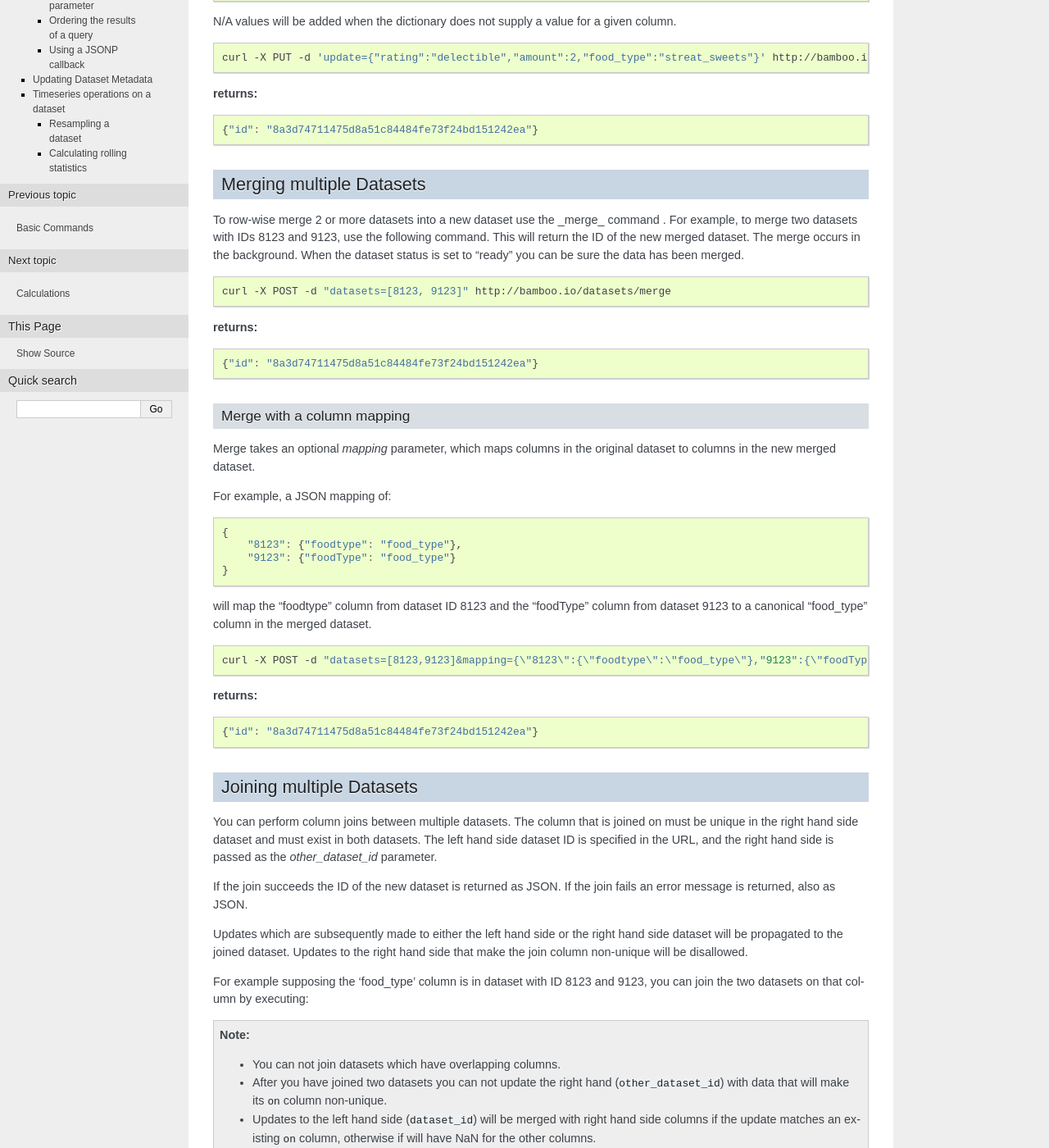
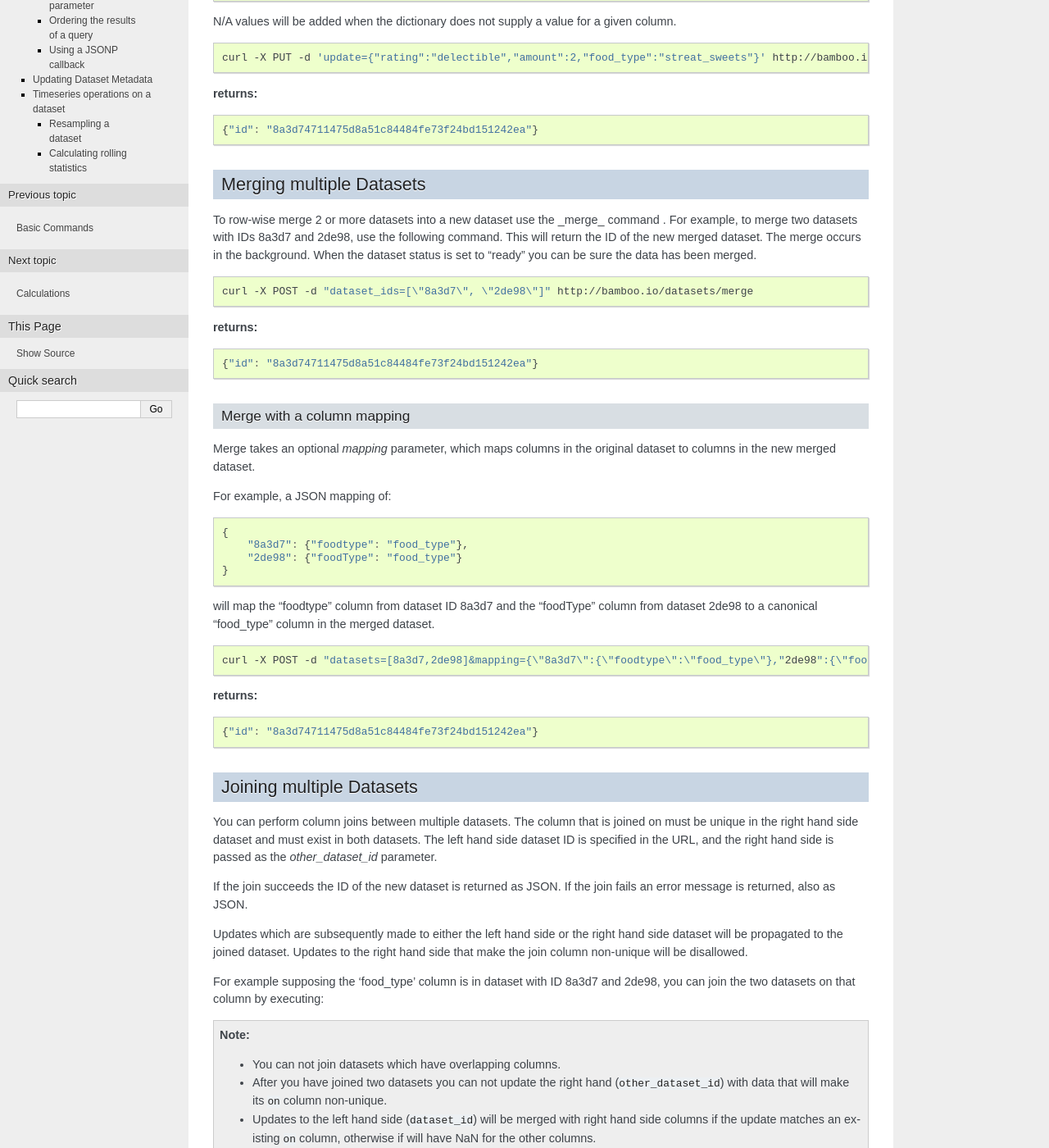
Before and after one commit to pld/bamboo, a Sphinx documentation site: the page built from docs/advanced_commands.rst, in a window 1280 px wide and 1400 px high, scrolled down 470 px. Shown: the whole window at 82% size. Built offline with Sphinx 7.4.7, drawn with Linux system fonts in a browser that asks for light colours; formulas are drawn with MathJax 3; some of the changed text lies outside the part shown.

Commit message:
Updated merge param dataset to dataset_ids and example calls to include escaped quotes and bamboo style dataset ids

```diff
--- a/docs/advanced_commands.rst
+++ b/docs/advanced_commands.rst
@@ -45,14 +45,14 @@ Merging multiple Datasets
 -------------------------
 
 To row-wise merge 2 or more datasets into a new dataset use the _merge_ command
-. For example, to merge two datasets with IDs 8123 and 9123, use the following
-command. This will return the ID of the new merged dataset.  The merge occurs
-in the background.  When the dataset status is set to "ready" you can be sure
-the data has been merged.
+. For example, to merge two datasets with IDs 8a3d7 and 2de98,
+use the following command. This will return the ID of the new merged dataset.
+The merge occurs in the background.  When the dataset status is set to "ready"
+you can be sure the data has been merged.
 
 .. code-block:: sh
 
-    curl -X POST -d "datasets=[8123, 9123]" http://bamboo.io/datasets/merge
+    curl -X POST -d "dataset_ids=[\"8a3d7\", \"2de98\"]" http://bamboo.io/datasets/merge
 
 **returns:**
 
@@ -71,16 +71,16 @@ For example, a JSON mapping of:
 .. code-block:: javascript
 
     {
-        "8123": {"foodtype": "food_type"},
-        "9123": {"foodType": "food_type"}
+        "8a3d7": {"foodtype": "food_type"},
+        "2de98": {"foodType": "food_type"}
     }
 
-will map the "foodtype" column from dataset ID 8123 and the "foodType" column
-from dataset 9123 to a canonical "food_type" column in the merged dataset.
+will map the "foodtype" column from dataset ID 8a3d7 and the "foodType" column
+from dataset 2de98 to a canonical "food_type" column in the merged dataset.
 
 .. code-block:: sh
 
-    curl -X POST -d "datasets=[8123,9123]&mapping={\"8123\":{\"foodtype\":\"food_type\"},"9123":{\"foodType\":\"food_type\"}}" http://bamboo.io/datasets/merge
+    curl -X POST -d "datasets=[8a3d7,2de98]&mapping={\"8a3d7\":{\"foodtype\":\"food_type\"},"2de98":{\"foodType\":\"food_type\"}}" http://bamboo.io/datasets/merge
 
 **returns:**
 
@@ -103,8 +103,8 @@ Updates which are subsequently made to either the left hand side or the right
 hand side dataset will be propagated to the joined dataset. Updates to the
 right hand side that make the join column non-unique will be disallowed.
 
-For example supposing the 'food_type' column is in dataset with ID 8123 and
-9123, you can join the two datasets on that column by executing:
+For example supposing the 'food_type' column is in dataset with ID 8a3d7 and
+2de98, you can join the two datasets on that column by executing:
 
 .. note::
 
@@ -118,7 +118,7 @@ For example supposing the 'food_type' column is in dataset with ID 8123 and
 
 .. code-block:: sh
 
-    curl -X POST -d "dataset_id=8123&other_dataset_id=9123&on=food_type" http://bamboo.io/datasets/join
+    curl -X POST -d "dataset_id=8a3d7&other_dataset_id=2de98&on=food_type" http://bamboo.io/datasets/join
 
 **returns:**
 
@@ -132,12 +132,12 @@ Joining on different columns
 To join column ``A`` in the left hand side dataset with column ``B`` in the
 right hand side dataset, set the ``on`` parameter to ``A,B``.
 
-Continuing the above example, suppose dataset 8123 has a "food_type" column
-but 9123 has a "foodtype" column, use the command:
+Continuing the above example, suppose dataset 8a3d7 has a "food_type" column
+but 2de98 has a "foodtype" column, use the command:
 
 .. code-block:: sh
 
-    curl -X POST -d "dataset_id=8123&other_dataset_id=9123&on=food_type,foodtype" http://bamboo.io/datasets/join
+    curl -X POST -d "dataset_id=8a3d7&other_dataset_id=2de98&on=food_type,foodtype" http://bamboo.io/datasets/join
 
 Creating a Dataset from a Schema
 --------------------------------
```
